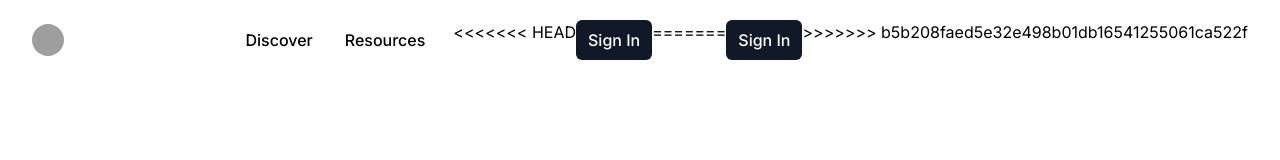
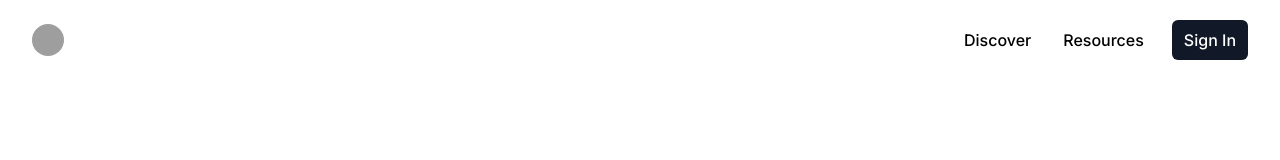
Before and after one commit to acm-projects/Axis, an Angular app in the folder Axis/frontend/axis/: page / in a window 1280 px wide. Shown: the top 160 px of the page. Built offline with nearby package versions, Linux system fonts and the light colour scheme; grey boxes are pictures that could not be loaded.

Commit message:
Modified sign-in page routing

```diff
--- a/Axis/frontend/axis/src/app/shared/components/navbar/navbar.component.html
+++ b/Axis/frontend/axis/src/app/shared/components/navbar/navbar.component.html
@@ -37,12 +37,7 @@
                         </div>
                     </div>
                     <ng-template #myAccount>
-<<<<<<< HEAD
-                        <a class="rounded-md bg-gray-900 px-3 py-2 text-base font-medium text-white" aria-current="page"
-                            routerLink="/sign-in">Sign In</a>
-=======
                         <a routerLink="sign-in" routerLinkActive="active" class="rounded-md bg-gray-900 px-3 py-2 text-base font-medium text-white" aria-current="page">Sign In</a>
->>>>>>> b5b208faed5e32e498b01db16541255061ca522f
                     </ng-template>
                 </div>
             </div>
```
